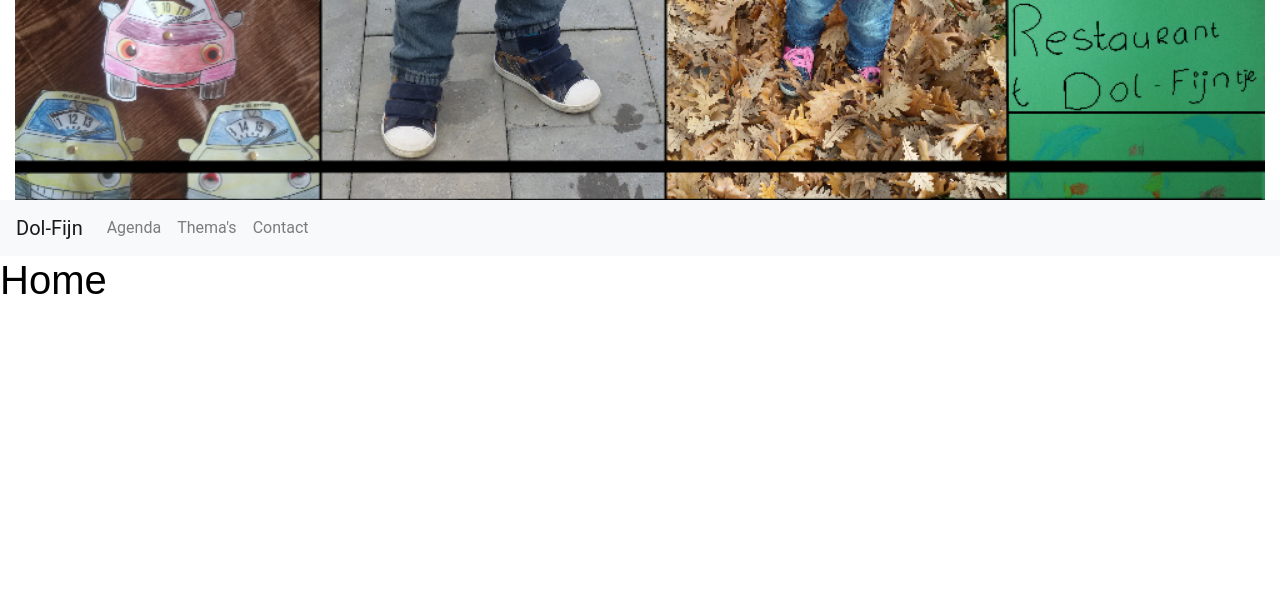
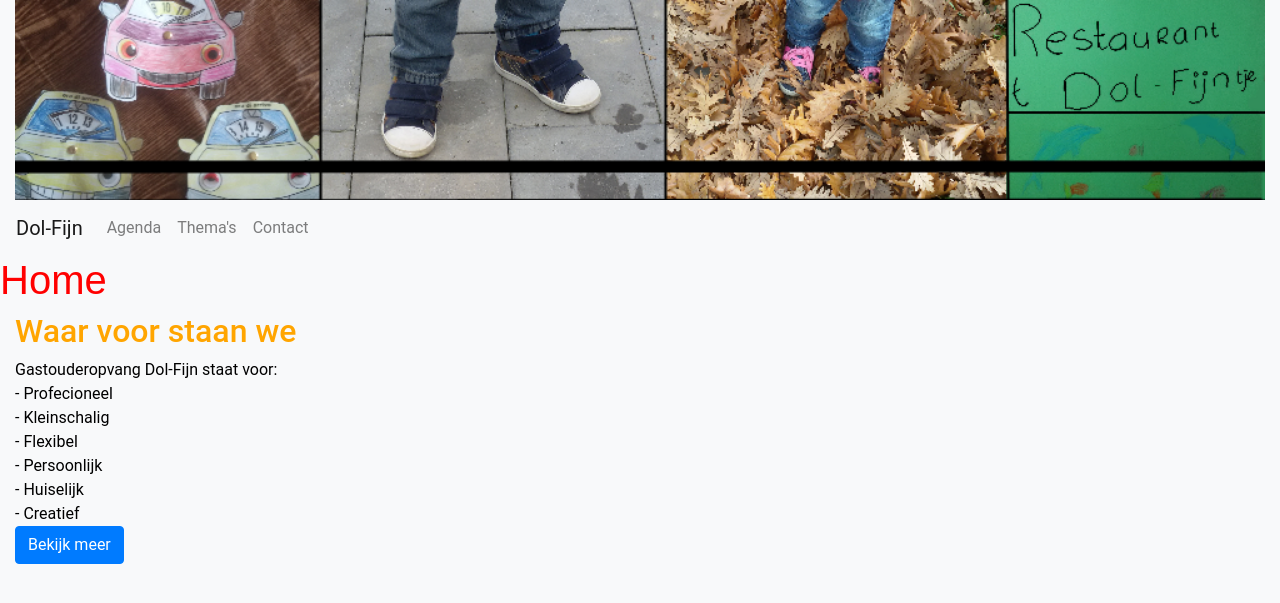
Before and after one commit to JordyvdNeut/dolfijnWebv2-php, a PHP site: a page that uses index.php in a window 1280 px wide. Shown: the top 603 px of the page. Run offline with PHP 8.4, Linux system fonts and the light colour scheme.

Commit message:
Begonnen aan de staat voor pagina

```diff
--- a/assets/styling/style.css
+++ b/assets/styling/style.css
@@ -1,9 +1,43 @@
 html, body {
   font-family: Roboto, Oxygen, Ubuntu, Cantarell, 'Open Sans', 'Helvetica Neue', sans-serif;
   color: #000000;
+  background-color: #f8f9fa;
 }
 
 h1 {
   font-family: fantasy;
+  color: red;
+}
+
+h1 :hover {
+  background-color: #000000;
+  border-radius: 5px;
+}
+
+h2 {
+  color: orange;
+}
+
+h2 :hover {
+  background-color: #000000;
+  border-radius: 5px;
+}
+
+h3 {
+  color: yellow;
+}
+
+h3 :hover {
+  background-color: #000000;
+  border-radius: 5px;
+}
+
+header {
+  background-color: #343a40 !important;
+}
+
+div#staatvoor {
+  background-color: yellowgreen;
+  border-radius: 5px;
 }
 /*# sourceMappingURL=style.css.map */
--- a/assets/styling/style.scss
+++ b/assets/styling/style.scss
@@ -1,9 +1,37 @@
 html, body {
   font-family: Roboto, Oxygen, Ubuntu, Cantarell, 'Open Sans', 'Helvetica Neue', sans-serif;
   color: #000000;
+  background-color: #f8f9fa;
 }
 
 h1 {
   font-family: fantasy;
+  color: red;
+  :hover {
+    background-color: #000000;
+    border-radius: 5px;
+  }
+}
+h2 {
+  color: orange;
+  :hover {
+    background-color: #000000;
+    border-radius: 5px;
+  }
+}
+h3 {
+  color: yellow;
+  :hover {
+    background-color: #000000;
+    border-radius: 5px;
+  }
+}
 
+header {
+  background-color: #343a40!important;
 }
+
+div#staatvoor {
+  background-color: yellowgreen;
+  border-radius: 5px;
+}
--- a/index.php
+++ b/index.php
@@ -17,6 +17,8 @@ require_once "controller/c.RouterController.php";
   <script src="https://stackpath.bootstrapcdn.com/bootstrap/4.4.1/js/bootstrap.min.js" integrity="sha384-wfSDF2E50Y2D1uUdj0O3uMBJnjuUD4Ih7YwaYd1iqfktj0Uod8GCExl3Og8ifwB6" crossorigin="anonymous"></script>
   <!-- Fonts -->
   <link rel="stylesheet" href="https://fonts.googleapis.com/icon?family=Material+Icons">
+  <!-- Icons -->
+  <link rel="stylesheet" href="">
   <!-- Styling -->
   <?php $cssUrl = ROOT . "/assets/styling/style.css";  ?>
   <link rel="stylesheet" type="text/css" href="<?= ROOT ?>/assets/styling/style.css">
@@ -29,7 +31,7 @@ require_once "controller/c.RouterController.php";
 <!-- Routing -->
   <?php
   $Router = new RouterController(ROOT);
-  if (isset($Router->error));
+  if (isset($Router->error)){var_dump($e->getMessage());};
   ?>
 
 </body>
--- a/view/home/home.php
+++ b/view/home/home.php
@@ -3,3 +3,19 @@
 require_once "view/navigatie/header.php";
 ?>
 <h1>Home</h1>
+
+<section>
+<div class='col-8'>
+  <h2>Waar voor staan we</h2>
+  <p>
+  Gastouderopvang Dol-Fijn staat voor:<br/>
+  - Profecioneel <br/>
+  - Kleinschalig <br/>
+  - Flexibel <br/>
+  - Persoonlijk <br/>
+  - Huiselijk <br/>
+  - Creatief <br/>
+  <a href='<?=ROOT?>/Staatvoor/staatvoorPage'><button class='btn btn-primary'>Bekijk meer</button></a>
+  </p>
+</div>
+</section>
```
Also changed, not shown: controller/c.StaatvoorController.php (added, +20 -0 lines), model/m.StaatvoorModel.php (added, +28 -0 lines), view/staatvoor/staatvoor.php (added, +22 -0 lines), package-lock.json (added), 2 other files.
